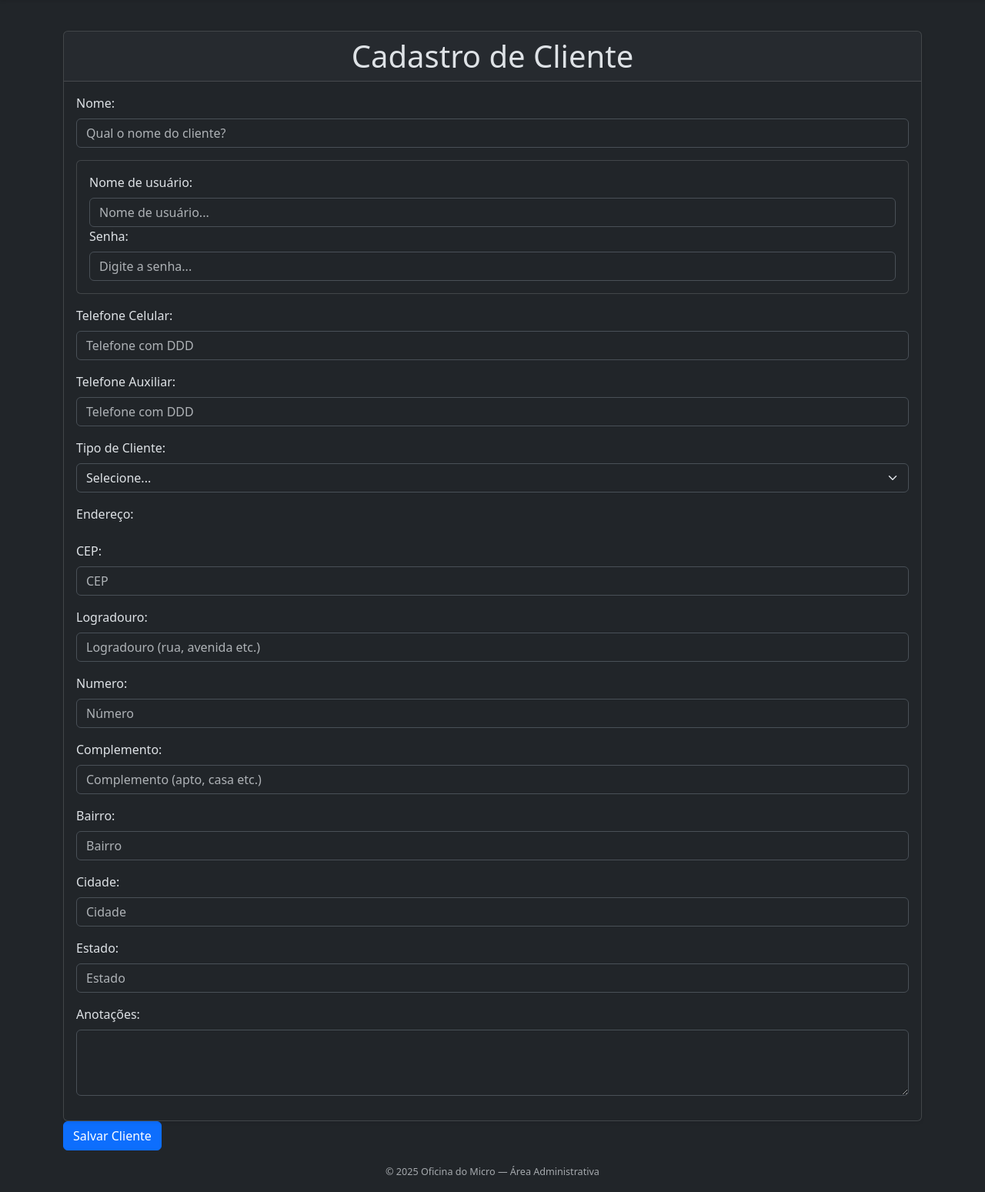
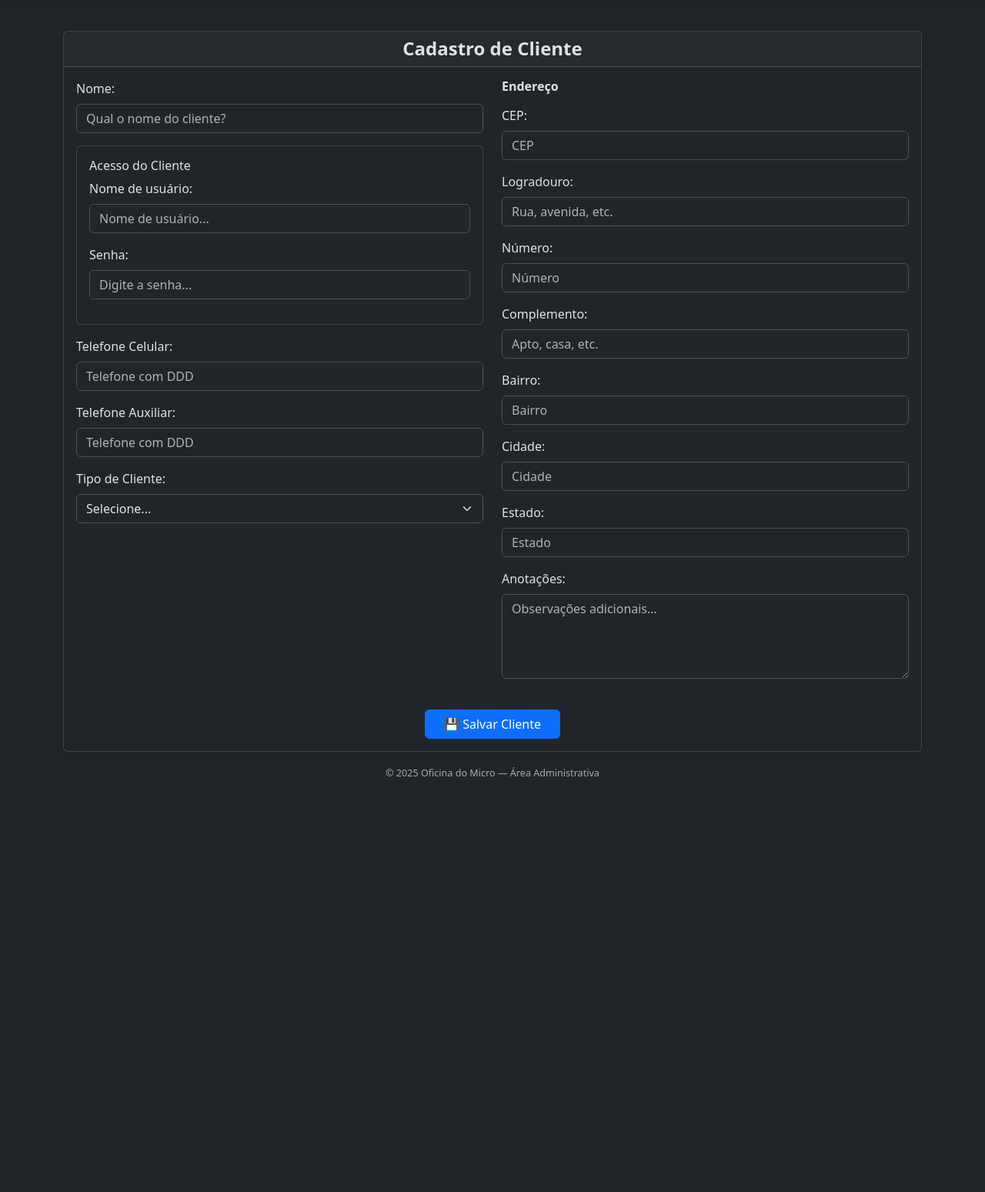
Before and after one commit to barrigaverd/Projeto-Oficina, a Flask app: template templates/cadastrar_cliente.html in a window 1280 px wide. Shown: the part 57-1606 px from the top of the page at 77% size. After the commit the page ends 1066 px from the top, so only its background shows below. Run offline with Flask 3, Linux system fonts and the light colour scheme; the template is opened without the code that fills it, so the values that code supplies are empty.

Commit message:
corrigido erro no cadastro cliente

```diff
--- a/templates/base.html
+++ b/templates/base.html
@@ -93,5 +93,7 @@
       toggleBtn.textContent = next === 'dark' ? '🌙' : '☀️';
     });
   </script>
+  {% block scripts %}{% endblock %}
+
 </body>
 </html>
--- a/templates/cadastrar_cliente.html
+++ b/templates/cadastrar_cliente.html
@@ -1,33 +1,41 @@
 {% extends 'base.html' %}
 {% block content %}
 
-    <div class="card mt-3 shadow-sm ">
-        <h1 class="card-header text-center">Cadastro de Cliente</h1>
+<div class="card mt-3 shadow-sm">
+  <h4 class="card-header text-center fw-bold">Cadastro de Cliente</h4>
+  <form class="card-body row g-4" method="post">
 
-            <form class="card-body" method="post">
-                <div class="row align-items-center"></div>
-                    <div class="col">
+    <!-- Coluna 1 -->
+    <div class="col-md-6">
       <div class="mb-3">
-                            <label for="nome" class="form-label">Nome:</label>
+        <label for="nome_cliente" class="form-label">Nome:</label>
         <input class="form-control" type="text" id="nome_cliente" name="nome" required placeholder="Qual o nome do cliente?">
       </div>
+
       <div class="card mb-3">
-                            <div class="card-body">
-                                <p for="username_cliente" class="form-label card-title">Nome de usuário:</p>
+        <div class="card-body p-3">
+          <h6 class="card-title mb-2">Acesso do Cliente</h6>
+          <div class="mb-3">
+            <label for="username_cliente" class="form-label">Nome de usuário:</label>
             <input class="form-control" type="text" id="username_cliente" name="username_cliente" required placeholder="Nome de usuário...">
-                                <label for="password_cliente" class="form-label card-title">Senha:</label>
+          </div>
+          <div class="mb-3">
+            <label for="password_cliente" class="form-label">Senha:</label>
             <input class="form-control" type="password" id="password_cliente" name="password_cliente" required placeholder="Digite a senha...">
+          </div>
         </div>
       </div>
 
       <div class="mb-3">
-                            <label class="form-label" for="telefone_celular">Telefone Celular:</label>
+        <label for="telefone_celular" class="form-label">Telefone Celular:</label>
         <input class="form-control" type="tel" id="telefone_celular" name="telefone_celular" required placeholder="Telefone com DDD">
       </div>
+
       <div class="mb-3">
-                            <label class="form-label" for="telefone_auxiliar">Telefone Auxiliar:</label>
+        <label for="telefone_auxiliar" class="form-label">Telefone Auxiliar:</label>
         <input class="form-control" type="tel" id="telefone_auxiliar" name="telefone_auxiliar" placeholder="Telefone com DDD">
       </div>
+
       <div class="mb-3">
         <label for="tipo_cliente" class="form-label">Tipo de Cliente:</label>
         <select class="form-select" id="tipo_cliente" name="tipo_cliente">
@@ -36,9 +44,7 @@
           <option value="juridica">Pessoa Jurídica</option>
         </select>
       </div>
-                    </div>
 
-                    <div class="col">
       <div class="mb-3 d-none" id="campo_cpf">
         <label for="cpf" class="form-label">CPF:</label>
         <input type="text" class="form-control" id="cpf" name="cpf" placeholder="CPF">
@@ -48,104 +54,105 @@
         <label for="cnpj" class="form-label">CNPJ:</label>
         <input type="text" class="form-control" id="cnpj" name="cnpj" placeholder="CNPJ">
       </div>
-                        <div class="mb-3 ">
-                            <label for="endereco" class="form-label">Endereço:</label>
     </div>
-                        <div class="mb-3 ">
+
+    <!-- Coluna 2 -->
+    <div class="col-md-6">
+      <h6 class="fw-bold mb-3">Endereço</h6>
+
+      <div class="mb-3">
         <label for="cep" class="form-label">CEP:</label>
         <input type="text" class="form-control" id="cep" name="cep" placeholder="CEP">
       </div>
-                        <div class="mb-3 ">
+
+      <div class="mb-3">
         <label for="logradouro" class="form-label">Logradouro:</label>
-                            <input type="text" class="form-control" id="logradouro" name="logradouro" placeholder="Logradouro (rua, avenida etc.)">
+        <input type="text" class="form-control" id="logradouro" name="logradouro" placeholder="Rua, avenida, etc.">
       </div>
-                        <div class="mb-3 ">
-                            <label for="numero" class="form-label">Numero:</label>
+
+      <div class="mb-3">
+        <label for="numero" class="form-label">Número:</label>
         <input type="text" class="form-control" id="numero" name="numero" placeholder="Número">
       </div>
-                        <div class="mb-3 ">
+
+      <div class="mb-3">
         <label for="complemento" class="form-label">Complemento:</label>
-                            <input type="text" class="form-control" id="complemento" name="complemento" placeholder="Complemento (apto, casa etc.)">
+        <input type="text" class="form-control" id="complemento" name="complemento" placeholder="Apto, casa, etc.">
       </div>
-                        <div class="mb-3 ">
+
+      <div class="mb-3">
         <label for="bairro" class="form-label">Bairro:</label>
         <input type="text" class="form-control" id="bairro" name="bairro" placeholder="Bairro">
       </div>
-                        <div class="mb-3 ">
+
+      <div class="mb-3">
         <label for="cidade" class="form-label">Cidade:</label>
         <input type="text" class="form-control" id="cidade" name="cidade" placeholder="Cidade">
       </div>
-                        <div class="mb-3 ">
+
+      <div class="mb-3">
         <label for="estado" class="form-label">Estado:</label>
         <input type="text" class="form-control" id="estado" name="estado" placeholder="Estado">
       </div>
+
       <div class="mb-3">
         <label for="anotacoes" class="form-label">Anotações:</label>
-                            <textarea class="form-control" id="anotacoes" name="anotacoes" rows="3"></textarea>
-                        </div>
+        <textarea class="form-control" id="anotacoes" name="anotacoes" rows="4" placeholder="Observações adicionais..."></textarea>
       </div>
     </div>
 
-                <button class="btn btn-primary" type="submit">Salvar Cliente</button>
+    <!-- Botão -->
+    <div class="col-12 text-center">
+      <button class="btn btn-primary px-4" type="submit">💾 Salvar Cliente</button>
+    </div>
   </form>
 </div>
 
-    </div>
+{% endblock %}
 
-    {% endblock %}
 {% block scripts %}
 <script>
-    // Pega os elementos do HTML pelos seus IDs
+     document.addEventListener("DOMContentLoaded", () => {
         const tipoClienteSelect = document.getElementById('tipo_cliente');
         const campoCpf = document.getElementById('campo_cpf');
         const campoCnpj = document.getElementById('campo_cnpj');
 
-    // Adiciona um "ouvinte" que espera por mudanças no campo de seleção
         tipoClienteSelect.addEventListener('change', function() {
-        // Esconde os dois campos para garantir que tudo comece "limpo"
         campoCpf.classList.add('d-none');
         campoCnpj.classList.add('d-none');
 
-        // Verifica o valor que foi selecionado
         if (this.value === 'fisica') {
-        // Se for 'fisica', mostra o campo CPF
             campoCpf.classList.remove('d-none');
         } else if (this.value === 'juridica') {
-        // Se for 'juridica', mostra o campo CNPJ
             campoCnpj.classList.remove('d-none');
         }
         });
+    });
 
-    // Pega os campos do HTML pelos IDs que definimos
+
+
+
+
   const nomeClienteInput = document.getElementById('nome_cliente');
   const usernameInput = document.getElementById('username_cliente');
   const passwordInput = document.getElementById('password_cliente');
 
-    // Adiciona um "ouvinte" que é acionado quando o usuário para de digitar no campo Nome
   nomeClienteInput.addEventListener('blur', function() {
-        // Só gera se os campos de username e senha estiverem vazios
     if (usernameInput.value === '' && passwordInput.value === '') {
-            const nomeCompleto = nomeClienteInput.value.trim().toLowerCase(); //pega o nome do cliente retira os espaços no inicio e no final
-            if (nomeCompleto) { // verifica se é True
-                const partesNome = nomeCompleto.split(' '); //lista separada por espaços ["sergio", "ugoline"]
-                const primeiroNome = partesNome[0].replace(/[^a-z0-9]/g, ''); // Primeiro nome e remove caracteres especiais "sergio"
-                const anoAtual = new Date().getFullYear(); //"2025"
-
-                // Gera um username sugerido (ex: 'sergio.p')
-                let usernameSugerido = primeiroNome; //"sergio"
-                if (partesNome.length > 1) { //se o tamanho da lista ["sergio", "ugoline"] for maior que 1
-                usernameSugerido += '.' + partesNome[partesNome.length - 1].charAt(0); // usernameSugerido = "sergiougoline"
+      const nomeCompleto = nomeClienteInput.value.trim().toLowerCase();
+      if (nomeCompleto) {
+        const partesNome = nomeCompleto.split(' ');
+        const primeiroNome = partesNome[0].replace(/[^a-z0-9]/g, '');
+        const anoAtual = new Date().getFullYear();
+        let usernameSugerido = primeiroNome;
+        if (partesNome.length > 1) {
+          usernameSugerido += '.' + partesNome[partesNome.length - 1].charAt(0);
         }
-
-                // Gera uma senha sugerida (ex: 'sergio@2025')
-                const senhaSugerida = primeiroNome + '@' + anoAtual; // senhaSugerida = "sergio@2025"
-
-                // Preenche os campos de input com os valores gerados
+        const senhaSugerida = primeiroNome + '@' + anoAtual;
         usernameInput.value = usernameSugerido;
         passwordInput.value = senhaSugerida;
-            };
-        };
+      }
+    }
   });
-
 </script>
 {% endblock %}
```
Lines whose indentation alone changed are shown as unchanged.
